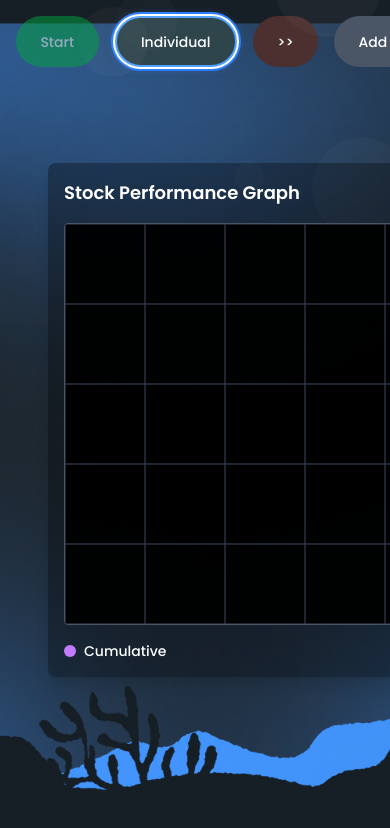
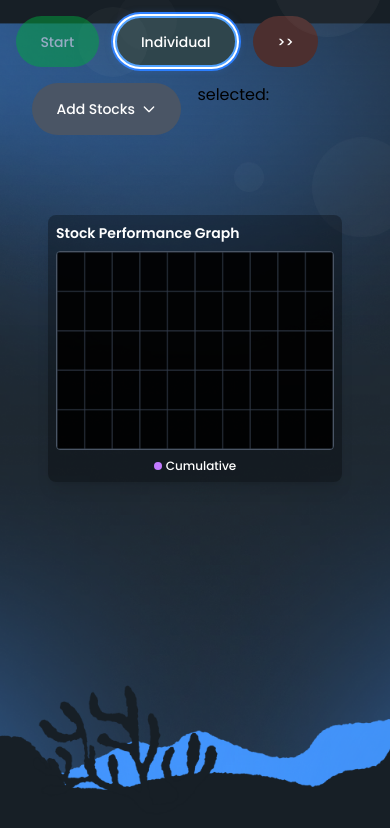
Before and after one commit to Pho86/hackaotnh, a React (Vite) app: page /stockpet in a window 390 px wide. Both pictures are taken after a click on the button "Portfolio". Shown: the top 828 px of the page. Built offline with nearby package versions, Linux system fonts and the light colour scheme.

Commit message:
add basic mobile responsive

```diff
--- a/src/components/PetManager.jsx
+++ b/src/components/PetManager.jsx
@@ -229,7 +229,7 @@ export default function PetManager() {
         />
       ))}
       {/* Control Panel */}
-        <div className="flex flex-row space-y-4 mb-4 p-4">
+        <div className="flex flex-col md:flex-row space-y-4 mb-4 p-4">
             <div className="flex flex-row space-x-4 items-center">
 
                 <Button
--- a/src/components/StockGraph.jsx
+++ b/src/components/StockGraph.jsx
@@ -7,12 +7,13 @@ export default function StockGraph({
     currentSimIndex,
     simulationData,
     viewMode = 'individual',
-    width = 800,
-    height = 400
+    width,
+    height
 }) {
     const canvasRef = useRef(null);
     const [points, setPoints] = useState({});
     const [previousStockSymbols, setPreviousStockSymbols] = useState([]);
+    const [dimensions, setDimensions] = useState({ width: 800, height: 400 });
 
     const colors = {};
     stocksData.stocks.forEach(stock => {
@@ -21,32 +22,61 @@ export default function StockGraph({
 
     const getStockColor = (symbol) => colors[symbol] || '#666666';
 
+    // Handle responsive sizing
+    useEffect(() => {
+        const updateDimensions = () => {
+            const screenWidth = window.innerWidth;
+            let newWidth, newHeight;
+
+            if (screenWidth < 640) { // Mobile
+                newWidth = Math.min(screenWidth - 32, 350); // 32px padding
+                newHeight = 250;
+            } else if (screenWidth < 768) { // Small tablet
+                newWidth = Math.min(screenWidth - 64, 500);
+                newHeight = 300;
+            } else if (screenWidth < 1024) { // Tablet
+                newWidth = Math.min(screenWidth - 96, 650);
+                newHeight = 350;
+            } else { // Desktop
+                newWidth = width || 800;
+                newHeight = height || 400;
+            }
+
+            setDimensions({ width: newWidth, height: newHeight });
+        };
+
+        updateDimensions();
+        window.addEventListener('resize', updateDimensions);
+
+        return () => window.removeEventListener('resize', updateDimensions);
+    }, [width, height]);
+
     useEffect(() => {
         const canvas = canvasRef.current;
         if (!canvas) return;
 
         const ctx = canvas.getContext('2d');
         ctx.fillStyle = 'rgba(0, 0, 0, 0.7)';
-        ctx.fillRect(0, 0, width, height);
+        ctx.fillRect(0, 0, dimensions.width, dimensions.height);
 
         ctx.strokeStyle = '#374151';
         ctx.lineWidth = 1;
 
         // vertical grid lines
         for (let i = 0; i <= 10; i++) {
-            const x = (width / 10) * i;
+            const x = (dimensions.width / 10) * i;
             ctx.beginPath();
             ctx.moveTo(x, 0);
-            ctx.lineTo(x, height);
+            ctx.lineTo(x, dimensions.height);
             ctx.stroke();
         }
 
         // horizontal grid lines
         for (let i = 0; i <= 5; i++) {
-            const y = (height / 5) * i;
+            const y = (dimensions.height / 5) * i;
             ctx.beginPath();
             ctx.moveTo(0, y);
-            ctx.lineTo(width, y);
+            ctx.lineTo(dimensions.width, y);
             ctx.stroke();
         }
 
@@ -98,15 +128,15 @@ export default function StockGraph({
 
                 for (let i = 0; i <= 4; i++) {
                     const value = minValue - valuePadding + ((valueRange + 2 * valuePadding) / 4) * i;
-                    const y = height - (i / 4) * height;
+                    const y = dimensions.height - (i / 4) * dimensions.height;
 
                     ctx.beginPath();
                     ctx.moveTo(0, y);
-                    ctx.lineTo(width, y);
+                    ctx.lineTo(dimensions.width, y);
                     ctx.stroke();
 
                     ctx.fillStyle = '#D1D5DB';
-                    ctx.font = '12px Arial';
+                    ctx.font = dimensions.width < 500 ? '10px Arial' : '12px Arial';
                     ctx.textAlign = 'left';
                     ctx.fillText(`$${value.toFixed(2)}`, 5, y - 5);
                 }
@@ -153,9 +183,9 @@ export default function StockGraph({
                     ctx.beginPath();
 
                     portfolioPoints.forEach((point, index) => {
-                        const x = (index / (portfolioPoints.length - 1)) * width;
+                        const x = (index / (portfolioPoints.length - 1)) * dimensions.width;
                         const normalizedValue = (point.totalValue - minValue + valuePadding) / (valueRange + 2 * valuePadding);
-                        const y = height - (normalizedValue * height);
+                        const y = dimensions.height - (normalizedValue * dimensions.height);
 
                         if (index === 0) {
                             ctx.moveTo(x, y);
@@ -167,12 +197,12 @@ export default function StockGraph({
 
                     ctx.fillStyle = '#8B5CF6';
                     portfolioPoints.forEach((point, index) => {
-                        const x = (index / (portfolioPoints.length - 1)) * width;
+                        const x = (index / (portfolioPoints.length - 1)) * dimensions.width;
                         const normalizedValue = (point.totalValue - minValue + valuePadding) / (valueRange + 2 * valuePadding);
-                        const y = height - (normalizedValue * height);
+                        const y = dimensions.height - (normalizedValue * dimensions.height);
 
                         ctx.beginPath();
-                        ctx.arc(x, y, 5, 0, 2 * Math.PI);
+                        ctx.arc(x, y, dimensions.width < 500 ? 3 : 5, 0, 2 * Math.PI);
                         ctx.fill();
                     });
                 }
@@ -209,9 +239,9 @@ export default function StockGraph({
                 ctx.beginPath();
 
                 stockPoints.forEach((point, index) => {
-                    const x = (index / (stockPoints.length - 1)) * width;
+                    const x = (index / (stockPoints.length - 1)) * dimensions.width;
                     const normalizedPrice = (point.price - minPrice + pricePadding) / (priceRange + 2 * pricePadding);
-                    const y = height - (normalizedPrice * height);
+                    const y = dimensions.height - (normalizedPrice * dimensions.height);
 
                     if (index === 0) {
                         ctx.moveTo(x, y);
@@ -222,20 +252,20 @@ export default function StockGraph({
                 ctx.stroke();
 
                 stockPoints.forEach((point, index) => {
-                    const x = (index / (stockPoints.length - 1)) * width;
+                    const x = (index / (stockPoints.length - 1)) * dimensions.width;
                     const normalizedPrice = (point.price - minPrice + pricePadding) / (priceRange + 2 * pricePadding);
-                    const y = height - (normalizedPrice * height);
+                    const y = dimensions.height - (normalizedPrice * dimensions.height);
 
                     // filled circles for all data points
                     ctx.fillStyle = color;
                     ctx.beginPath();
-                    ctx.arc(x, y, 4, 0, 2 * Math.PI);
+                    ctx.arc(x, y, dimensions.width < 500 ? 3 : 4, 0, 2 * Math.PI);
                     ctx.fill();
                 });
             });
         }
 
-    }, [points, width, height, viewMode, isSimulating]);
+    }, [points, dimensions, viewMode, isSimulating]);
 
     useEffect(() => {
         if (!isSimulating || !simulationData) return;
@@ -289,33 +319,36 @@ export default function StockGraph({
     }, [stocks, previousStockSymbols]);
 
     return (
-        <div className="bg-black/30 h-max rounded-lg p-4 shadow-lg w-max">
-            <div className="flex justify-between items-center mb-4">
-                <h3 className="text-lg font-semibold text-white">Stock Performance Graph</h3>
+        <div className="bg-black/30 rounded-lg p-2 sm:p-4 shadow-lg w-full max-w-[600px] overflow-x-auto">
+            <div className="flex justify-between items-center mb-2 sm:mb-4">
+                <h3 className="text-sm sm:text-lg font-semibold text-white">Stock Performance Graph</h3>
             </div>
 
-            <canvas
-                ref={canvasRef}
-                width={width}
-                height={height}
-                className="border border-gray-600 rounded"
-            />
+            <div className="flex justify-center">
+                <canvas
+                    ref={canvasRef}
+                    width={dimensions.width}
+                    height={dimensions.height}
+                    className="border border-gray-600 rounded max-w-full"
+                    style={{ maxWidth: '100%', height: 'auto' }}
+                />
+            </div>
 
-            <div className="flex flex-wrap gap-4 mt-4">
+            <div className="flex flex-wrap gap-2 sm:gap-4 mt-2 sm:mt-4 justify-center">
                 {viewMode === 'individual' ? (
                     Object.keys(points).map(symbol => (
-                        <div key={symbol} className="flex items-center gap-2">
+                        <div key={symbol} className="flex items-center gap-1 sm:gap-2">
                             <div
-                                className="w-3 h-3 rounded-full"
+                                className="w-2 h-2 sm:w-3 sm:h-3 rounded-full"
                                 style={{ backgroundColor: getStockColor(symbol) }}
                             />
-                            <span className="text-sm font-medium text-white">{symbol}</span>
+                            <span className="text-xs sm:text-sm font-medium text-white">{symbol}</span>
                         </div>
                     ))
                 ) : (
-                    <div className="flex items-center gap-2">
-                        <div className="w-3 h-3 rounded-full bg-purple-400" />
-                        <span className="text-sm font-medium text-white">Cumulative</span>
+                    <div className="flex items-center gap-1 sm:gap-2">
+                        <div className="w-2 h-2 sm:w-3 sm:h-3 rounded-full bg-purple-400" />
+                        <span className="text-xs sm:text-sm font-medium text-white">Cumulative</span>
                     </div>
                 )}
             </div>
--- a/src/components/StockSelector.jsx
+++ b/src/components/StockSelector.jsx
@@ -145,7 +145,7 @@ export default function StockSelector({
             )}
           </div>
           {/* Selected stocks display */}
-          <div className="flex flex-row gap-4 items-center text-black">
+          <div className="flex flex-col md:flex-row gap-4 items-center text-black">
             <p>selected:</p>
             {selectedStocks.map((symbol) => {
               const stock = popularStocks.find((s) => s.symbol === symbol);
```
